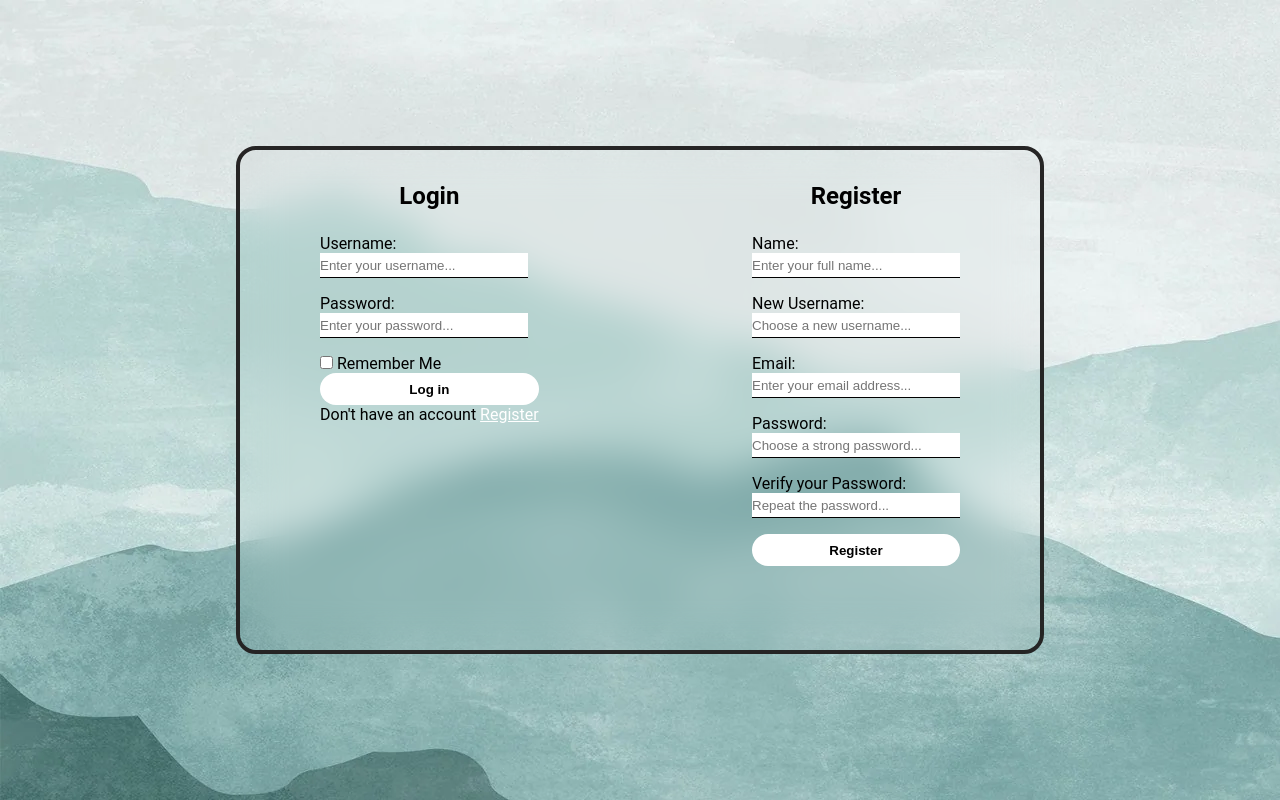
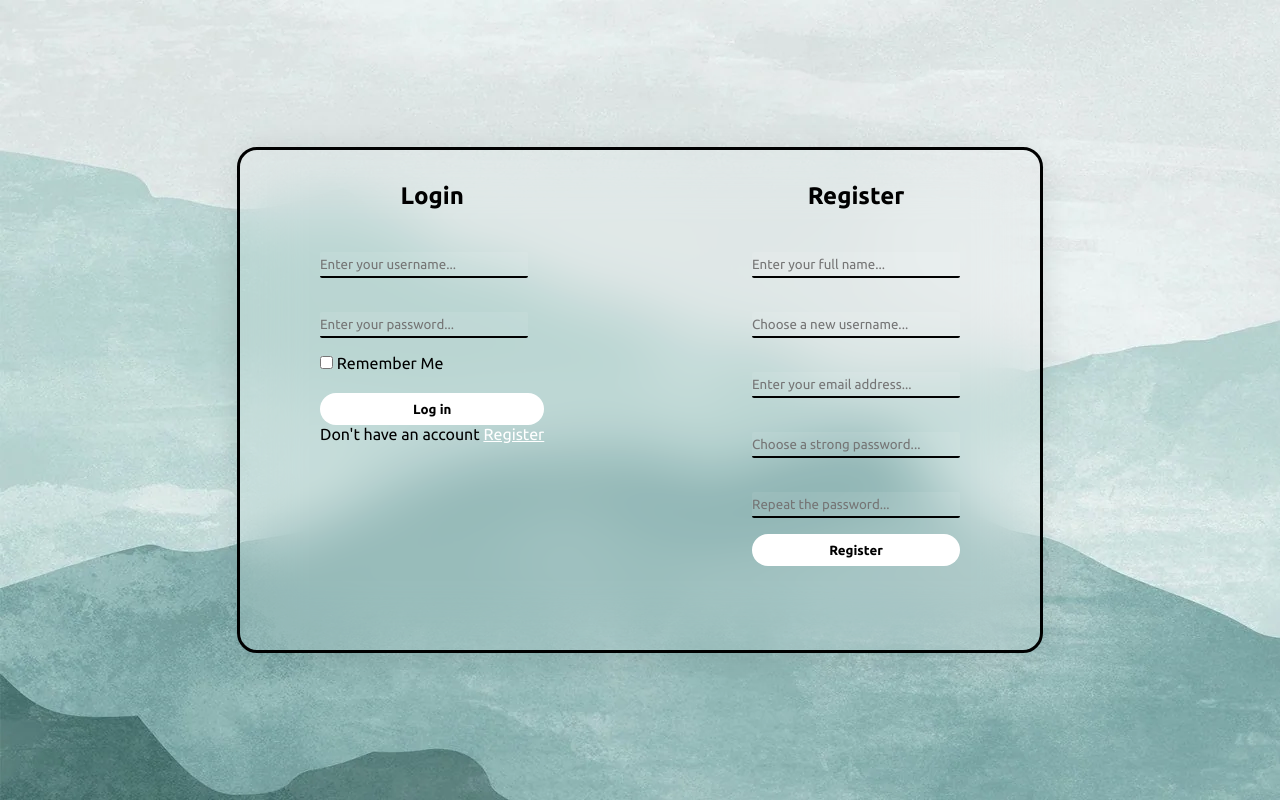
Before and after one commit to a-grade-99/Login-Page, a plain HTML site: page lindex.html in a window 1280 px wide. Drawn offline with Linux system fonts and the light colour scheme.

Commit message:
the labels are hidden with css and was able to make them appear with js, but it's not working correctly

```diff
--- a/index.css
+++ b/index.css
@@ -1,6 +1,9 @@
+@import url('https://fonts.googleapis.com/css2?family=Poppins:wght@300;400;500;600&family=Ubuntu:wght@400;500;700&display=swap');
+
 *{
     margin: 0;
     padding: 0;
+    font-family: 'Ubuntu', sans-serif;
 }
 
 body{
@@ -9,32 +12,22 @@ body{
 }
 
 .container{
+    background: rgba(255, 253, 253, 0.08);
     border-radius: 20px;
+    box-shadow: 0 4px 30px rgba(0, 0, 0, 0.1);
+    backdrop-filter: blur(30px);
+    -webkit-backdrop-filter: blur(20px);
+    border: 3px solid rgba(0, 0, 0, 1);
+
     width: 800px;
     height: 500px;
     position: absolute;
     top: 50%;
     left: 50%;
     transform: translate(-50%, -50%);
-    /*background-color: rgba(244, 244, 244, 0.8);*/
-
-    border: 4px solid rgba(37, 36, 36, 0.992);
 
     display: flex;
     justify-content: space-between;
-}
-
-.container::before {
-    border-radius: 20px;
-    content: "";
-    position: absolute;
-    top: 0;
-    left: 0;
-    right: 0;
-    bottom: 0;
-    background-size: cover;
-    backdrop-filter: blur(20px); /* Adjust the blur radius as needed */
-    z-index: -1; /* Place the pseudo-element behind the container content */
 }
 
 .login h2,
@@ -47,25 +40,25 @@ body{
     margin: 2rem 0 0 5rem;
 }
 
-input:focus:invalid{
-    border: 1px solid red;
-}
-
-input:focus:valid{
-    border: 1px solid green;
-}
-
 .register{
     margin: 2rem 5rem 0 0;
 }
 
 #username, #password, #name, #new_username, #new_password, #email, #verify{
-
     border: none;
-    border-bottom: 1px solid black;
+    border-bottom: 2px solid black;
+    border-radius: 2px;
     width: 13rem;
     height: 1.5rem;
     margin-bottom: 1rem;
+    background: rgba(255, 253, 253, 0.08);
+    color: black;
+}
+
+ #username:focus, #password:focus, #name:focus, #new_username:focus, #new_password:focus, #email:focus, #verify:focus{
+    border: none;
+    border-bottom: 2px solid black;
+    outline: none;
 }
 
 button{
@@ -81,3 +74,18 @@ button{
 .bold{
     color: white;
 }
+
+.remember_text{
+    margin-bottom: 1.5rem;
+}
+
+/* MAKING THE LABELS ONLY APPEAR WHEN YOU CLICK THE INPUT */
+.login_user label,
+.login_pass label,
+.register1 label,
+.register2 label,
+.register3 label,
+.register4 label,
+.register5 label {
+    display: none; /* Initially hide all labels */
+}
--- a/index.js
+++ b/index.js
@@ -0,0 +1,12 @@
+const labels = document.querySelectorAll('label');
+labels.forEach(label => {
+    const input = document.getElementById(label.getAttribute('for'));
+    input.addEventListener('focus', () => {
+        label.style.display = 'block';
+    });
+    input.addEventListener('blur', () => {
+        if (input.value === '') {
+            label.style.display = 'none';
+        }
+    });
+});
--- a/lindex.html
+++ b/lindex.html
@@ -12,14 +12,14 @@
             <h2>Login</h2>
             <form action="/login" method="post">
                 <div class="login_user">
-                    <label for="username">Username:</label><br>
+                    <label for="username">Username</label><br>
                     <input type="text" id="username" placeholder="Enter your username..." required>
                 </div>
                 <div class="login_pass">
-                    <label for="password">Password:</label><br>
+                    <label for="password">Password</label><br>
                     <input type="password" id="password" placeholder="Enter your password..." required>
                 </div>
-                <input type="checkbox" name="remember">
+                <input type="checkbox" name="remember" class="remember_text">
                 <label for="remember">Remember Me</label><br>
                 <button type="submit">Log in</button>
             </form>
@@ -29,11 +29,11 @@
             <h2>Register</h2>
             <form action="/register" method="post">
                 <div class="register1">
-                    <label for="name">Name:</label><br>
+                    <label for="name">Name</label><br>
                     <input type="text" id="name" placeholder="Enter your full name..." required>
                 </div>
                 <div class="register2">
-                    <label for="new_username">New Username:</label><br>
+                    <label for="new_username">New Username</label><br>
                     <input type="text" id="new_username" placeholder="Choose a new username..." required>
                 </div>
                 <div class="register3">
@@ -41,11 +41,11 @@
                     <input type="email" id="email" placeholder="Enter your email address..." required>
                 </div>
                 <div class="register4">
-                    <label for="new_password">Password:</label><br>
+                    <label for="new_password">Password</label><br>
                     <input type="password" id="new_password" placeholder="Choose a strong password..." required>
                 </div>
                 <div class="register5">
-                    <label for="verify">Verify your Password:</label><br>
+                    <label for="verify">Verify your Password</label><br>
                     <input type="password" id="verify" placeholder="Repeat the password..." required>
                 </div>
                 <button type="submit">Register</button>
```
